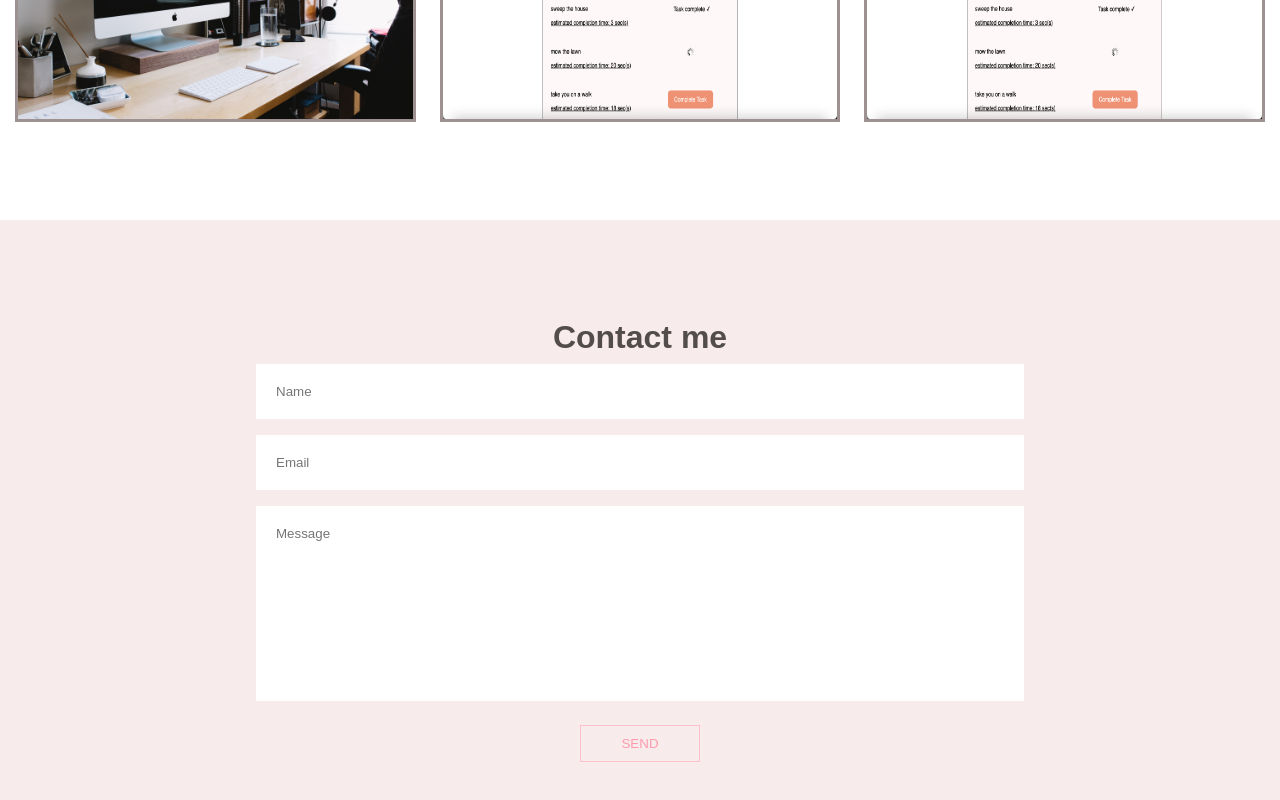
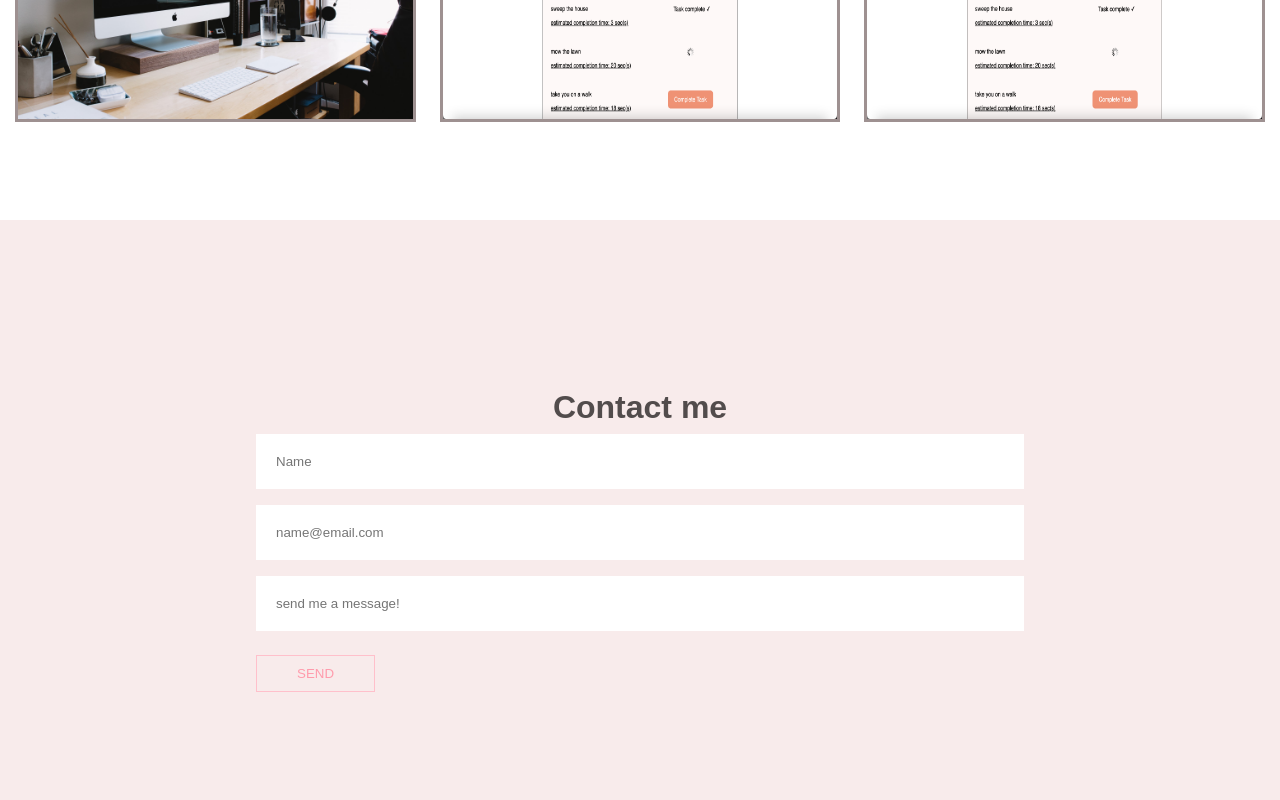
Before and after one commit to tyson-unce/final-portfolio, a React (Create React App) app: page / in a window 1280 px wide. Shown: the part 2180-2980 px from the top of the page. Built offline with nearby package versions, Linux system fonts and the light colour scheme.

Commit message:
added a nice contact form

```diff
--- a/src/components/Contact.jsx
+++ b/src/components/Contact.jsx
@@ -1,16 +1,88 @@
 import React from 'react';
-
+import { useState, useEffect } from 'react';
 import './styles/Contact.scss';
 
 const Contact = () => {
+	const initialValues = { email: '', feedback: '', name: '' };
+	const [formValues, setFormValues] = useState(initialValues);
+	const [formErrors, setFormErrors] = useState({});
+	const [isSubmit, setIsSubmit] = useState(false);
+
+	const handleChange = (event) => {
+		const { name, value } = event.target;
+		setFormValues({ ...formValues, [name]: value });
+	};
+
+	const handleSubmit = (event) => {
+		event.preventDefault();
+		setFormErrors(validate(formValues));
+		setIsSubmit(true);
+	};
+
+	useEffect(() => {
+		console.log(formErrors);
+		if (Object.keys(formErrors).length === 0 && isSubmit) {
+			console.log(formValues);
+		}
+	}, [formErrors]);
+
+	const validate = (values) => {
+		const errors = {};
+		const regex = /^[^\s@]+@[^\s@]+\.[^\s@]{2,}$/i;
+		if (!values.email) {
+			errors.email = 'a valid email address is required';
+		} else if (!regex.test(values.email)) {
+			errors.email = 'please input correct email address format';
+		}
+		if (!values.feedback) {
+			errors.feedback = 'a message is required';
+		}
+		if (!values.name) {
+			errors.name = 'please input a name';
+		}
+		return errors;
+	};
 	return (
 		<div className='contact' id='contactpage'>
 			<div className='inputs'>
 				<h1>Contact me</h1>
-				<input type='text' placeholder='Name' />
-				<input type='text' placeholder='Email' />
-				<input type='text' placeholder='Message' className='message' />
-				<button>Send</button>
+				<form className='conForm' onSubmit={handleSubmit}>
+					<input
+						type='name'
+						name='name'
+						placeholder='Name'
+						value={formValues.name}
+						onChange={handleChange}
+					/>
+
+					<input
+						type='email'
+						name='email'
+						placeholder='name@email.com'
+						value={formValues.email}
+						onChange={handleChange}
+					/>
+
+					<input
+						name='feedback'
+						type='text'
+						placeholder='send me a message!'
+						value={formValues.message}
+						onChange={handleChange}
+					/>
+
+					<button type='submit' name='submit' value='Submit'>
+						Send
+					</button>
+					{Object.keys(formErrors).length === 0 && isSubmit ? (
+						<div className='uiMessage'>Thank you for your feedback!</div>
+					) : (
+						''
+					)}
+				</form>
+				<p className='formErrors'>{formErrors.name}</p>
+				<p className='formErrors'>{formErrors.email}</p>
+				<p className='formErrors'>{formErrors.feedback}</p>
 			</div>
 		</div>
 	);
--- a/src/components/styles/Contact.scss
+++ b/src/components/styles/Contact.scss
@@ -3,7 +3,9 @@
 	height: 100vh;
 	background: rgb(248, 235, 235);
 }
-
+.formErrors {
+	color: red;
+}
 a {
 	color: rgb(82, 76, 76);
 	text-decoration: none;
```
